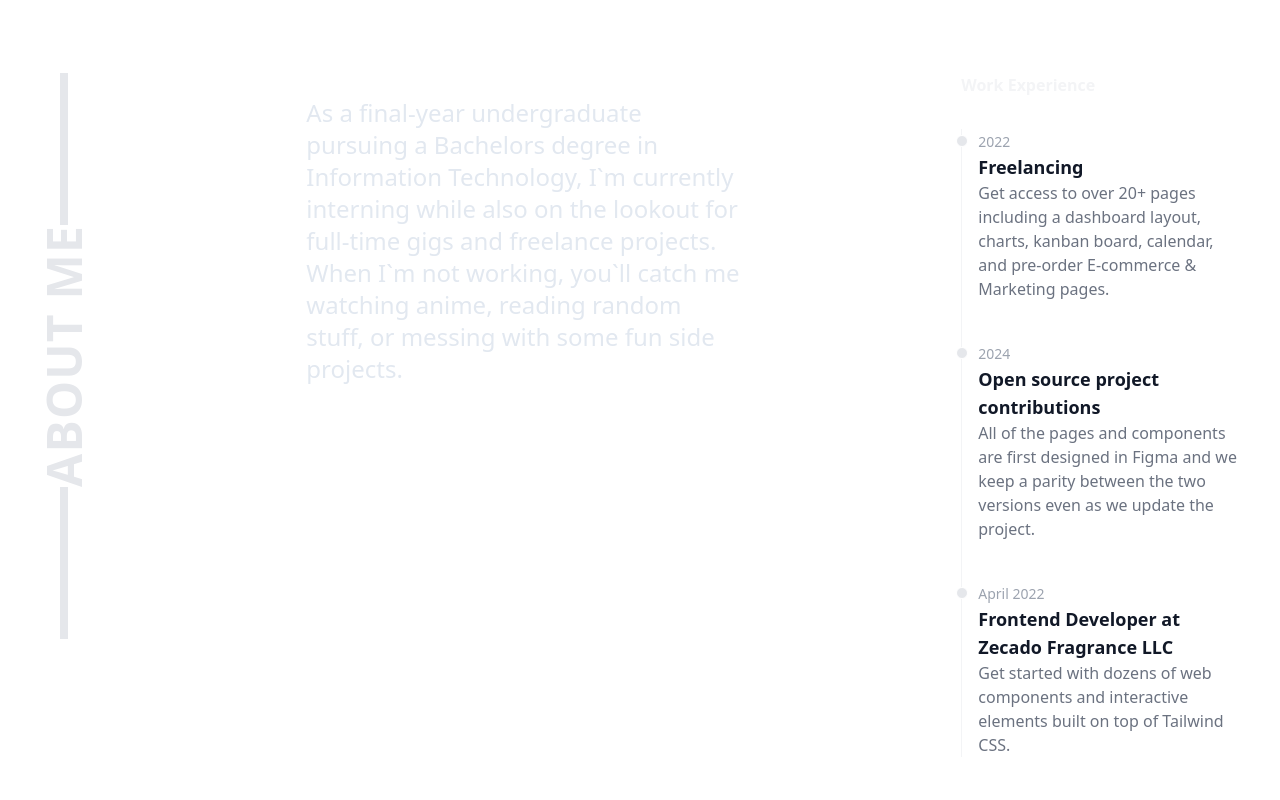
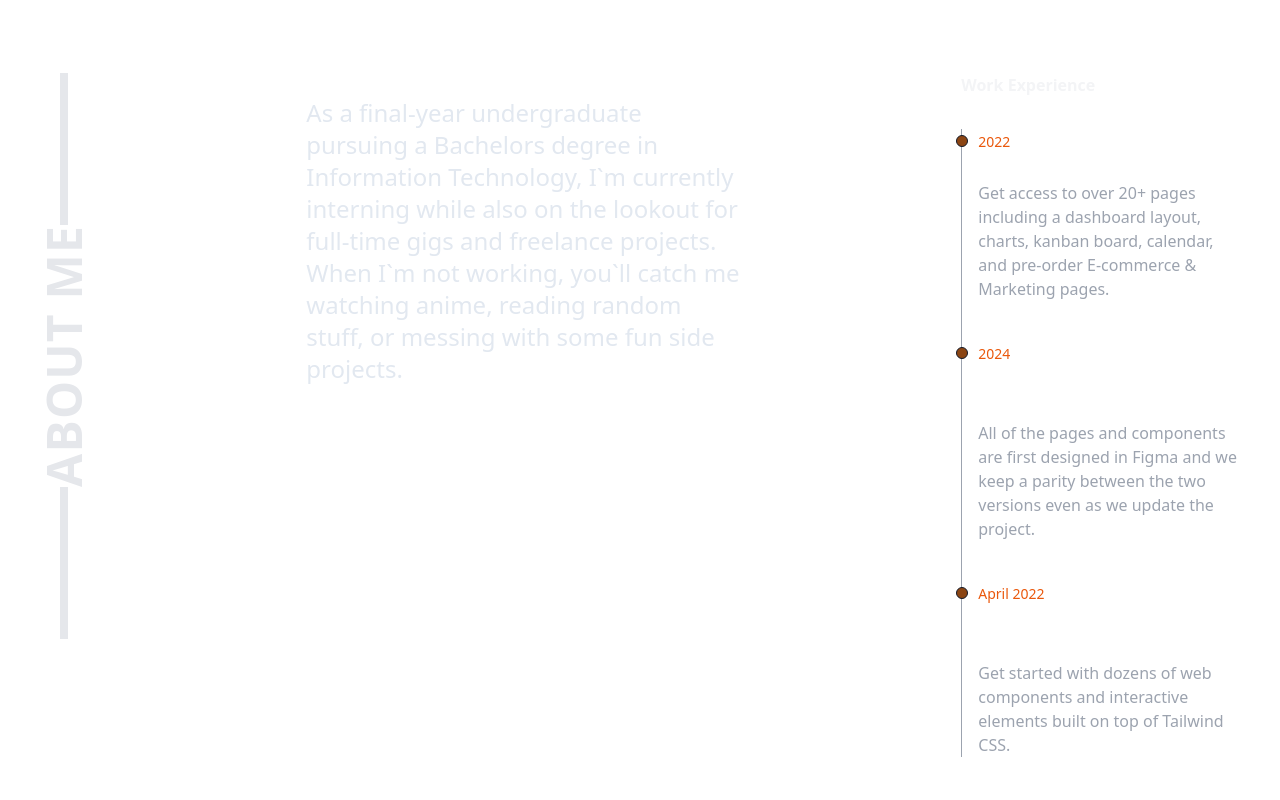
Before and after one commit to Yhworld/portfolio2, a Next.js app: page / in a window 1280 px wide. Shown: the part 760-1560 px from the top of the page. Built offline with nearby package versions, Linux system fonts and the light colour scheme.

Commit message:
update: minor tweaks

```diff
--- a/app/components/About.js
+++ b/app/components/About.js
@@ -34,24 +34,24 @@ When I`m not working, you`ll catch me watching anime, reading random stuff, or m
 
 <div className="mt-24 md:mt-0">
   <h1 className="pb-8 font-bold text-gray-100">Work Experience</h1>
-<ol className="relative border-s border-gray-100 dark:border-gray-400">
+<ol className="relative border-s border-gray-400">
     <li className="mb-10 ms-4">
-        <div className="absolute w-3 h-3 bg-gray-200 rounded-full mt-1.5 -start-1.5 border border-white dark:border-gray-900 dark:bg-brown-500"></div>
-        <time className="mb-1 text-sm font-normal leading-none text-gray-400 dark:text-orange-600"> 2022</time>
-        <h3 className="text-lg font-semibold text-gray-900 dark:text-white">Freelancing</h3>
-        <p className="mb-4 text-base font-normal text-gray-500 dark:text-gray-400">Get access to over 20+ pages including a dashboard layout, charts, kanban board, calendar, and pre-order E-commerce & Marketing pages.</p>
+        <div className="absolute w-3 h-3 rounded-full mt-1.5 -start-1.5 border border-gray-900 bg-brown-500"></div>
+        <time className="mb-1 text-sm font-normal leading-none text-orange-600"> 2022</time>
+        <h3 className="text-lg font-semibold text-white">Freelancing</h3>
+        <p className="mb-4 text-base font-normal text-gray-400">Get access to over 20+ pages including a dashboard layout, charts, kanban board, calendar, and pre-order E-commerce & Marketing pages.</p>
     </li>
     <li className="mb-10 ms-4">
-        <div className="absolute w-3 h-3 bg-gray-200 rounded-full mt-1.5 -start-1.5 border border-white dark:border-gray-900 dark:bg-brown-500"></div>
-        <time className="mb-1 text-sm font-normal leading-none text-gray-400 dark:text-orange-600">2024</time>
-        <h3 className="text-lg font-semibold text-gray-900 dark:text-white">Open source project contributions</h3>
-        <p className="text-base font-normal text-gray-500 dark:text-gray-400">All of the pages and components are first designed in Figma and we keep a parity between the two versions even as we update the project.</p>
+        <div className="absolute w-3 h-3 rounded-full mt-1.5 -start-1.5 border border-gray-900 bg-brown-500"></div>
+        <time className="mb-1 text-sm font-normal leading-none text-orange-600">2024</time>
+        <h3 className="text-lg font-semibold text-white">Open source project contributions</h3>
+        <p className="text-base font-normal text-gray-400">All of the pages and components are first designed in Figma and we keep a parity between the two versions even as we update the project.</p>
     </li>
     <li className="ms-4">
-        <div className="absolute w-3 h-3 bg-gray-200 rounded-full mt-1.5 -start-1.5 border border-white dark:border-gray-900 dark:bg-brown-500"></div>
-        <time className="mb-1 text-sm font-normal leading-none text-gray-400 dark:text-orange-600">April 2022</time>
-        <h3 className="text-lg font-semibold text-gray-900 dark:text-white">Frontend Developer at Zecado Fragrance LLC</h3>
-        <p className="text-base font-normal text-gray-500 dark:text-gray-400">Get started with dozens of web components and interactive elements built on top of Tailwind CSS.</p>
+        <div className="absolute w-3 h-3 rounded-full mt-1.5 -start-1.5 border border-gray-900 bg-brown-500"></div>
+        <time className="mb-1 text-sm font-normal leading-none text-orange-600">April 2022</time>
+        <h3 className="text-lg font-semibold text-white">Frontend Developer at Zecado Fragrance LLC</h3>
+        <p className="text-base font-normal text-gray-400">Get started with dozens of web components and interactive elements built on top of Tailwind CSS.</p>
     </li>
 </ol>
 
--- a/app/components/Projects.js
+++ b/app/components/Projects.js
@@ -33,7 +33,7 @@ function Projects() {
         Developed a professional website for Make It Driving, a Manchester-based driving school. The platform includes features like pricing tables, course details for beginner, manual, and automatic lessons, and an intuitive layout to enhance user experience. Focused on accessibility, modern design, and smooth navigation for potential learners.
           </p>
           <div className="mt-8 flex gap-4 space-x-6">
-          <span className="bg-blue-100 text-blue-800 text-xs font-medium me-2 px-2.5 py-0.5 rounded dark:bg-brown-700 dark:text-white">React</span>
+          <span className="text-xs font-medium me-2 px-2.5 py-0.5 rounded bg-brown-700 text-white">React</span>
           <Link href="https://github.com/Yhworld/Makeitdriving" target="_blank" rel="noopener noreferrer">
           <FaGithub />
           </Link>
@@ -58,7 +58,7 @@ function Projects() {
         Designed and developed an e-commerce platform for Zecado Fragrance, offering a seamless shopping experience for fragrance enthusiasts. The system includes inventory management, a sales overview feature, and a user-friendly interface to simplify product browsing and purchasing. Focused on scalability and efficient backend operations for optimal performance.
           </p>
           <div className="mt-8 flex gap-4 space-x-6">
-          <span className="bg-blue-100 text-blue-800 text-xs font-medium me-2 px-2.5 py-0.5 rounded dark:bg-brown-700 dark:text-white">React</span>
+          <span className="text-xs font-medium me-2 px-2.5 py-0.5 rounded bg-brown-700 text-white">React</span>
           <Link href="https://github.com/Yhworld/Zecacdo-ecom" target="_blank" rel="noopener noreferrer">
           <FaGithub />
           </Link>
--- a/app/globals.css
+++ b/app/globals.css
@@ -12,7 +12,7 @@
 @media (prefers-color-scheme: dark) {
   :root {
     --background: #0a0a0a;
-    --foreground: #ededed;
+    /* --foreground: #ededed; */
   }
 }
 
--- a/app/layout.js
+++ b/app/layout.js
@@ -13,8 +13,8 @@ const geistMono = localFont({
 });
 
 export const metadata = {
-  title: "Yahya",
-  description: "Generated by create next app",
+  title: "Yahya Hussein",
+  description: "Software Developer",
 };
 
 export default function RootLayout({ children }) {
```
